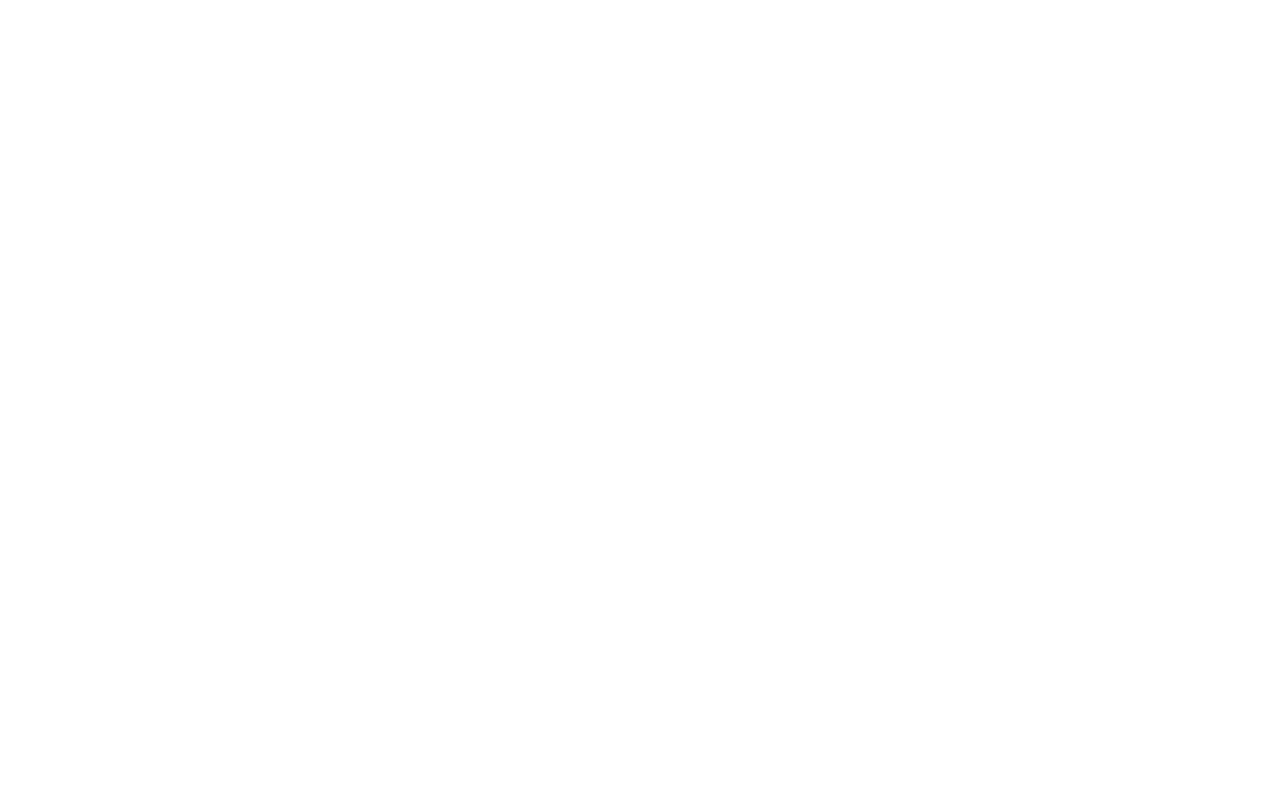
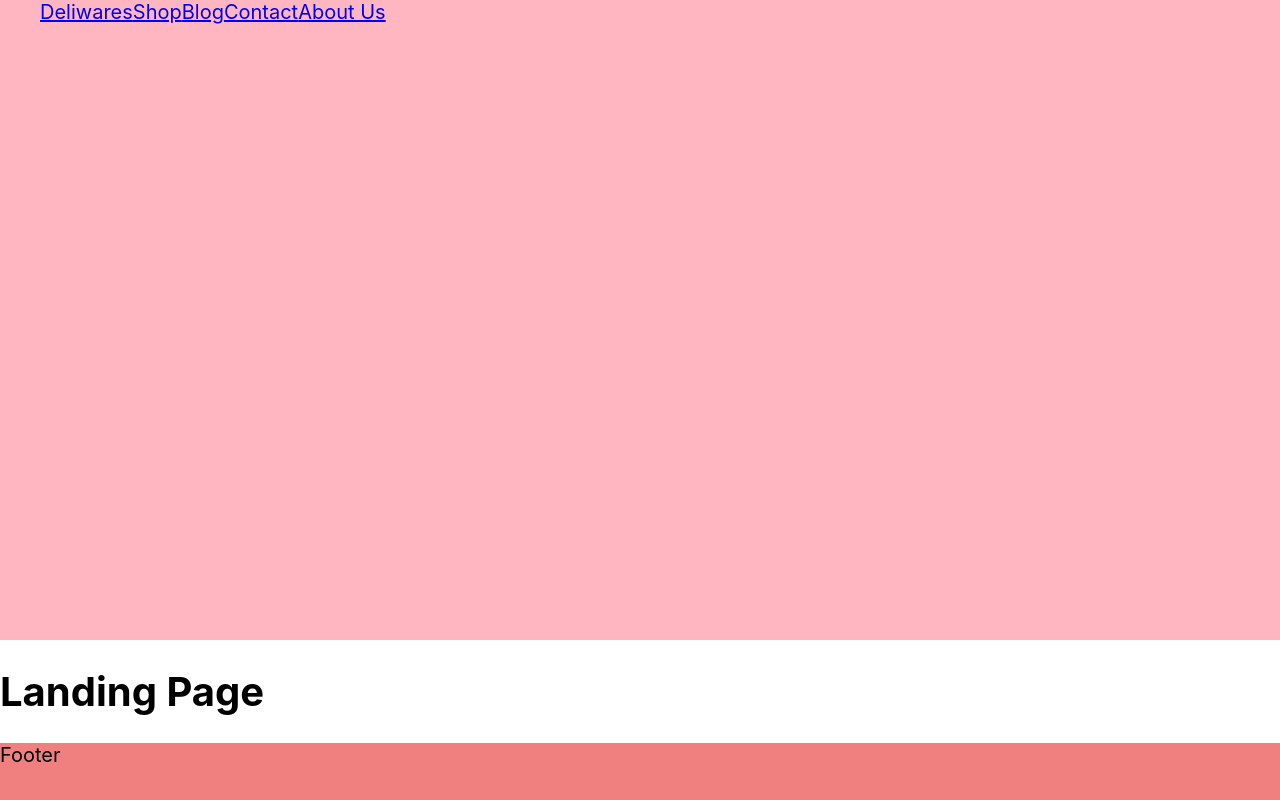
Before and after one commit to hamid-shamsian/deliwares, a React (Create React App) app: page / in a window 1280 px wide. Shown: the top 800 px of the page. Built offline with nearby package versions, Linux system fonts and the light colour scheme.

Commit message:
Initial Layouts.

```diff
--- a/src/App.css
+++ b/src/App.css
@@ -1,38 +1,27 @@
-.App {
-  text-align: center;
+html {
+   font-size: 62.5%;
 }
 
-.App-logo {
-  height: 40vmin;
-  pointer-events: none;
+body {
+   box-sizing: border-box;
+   font-size: 2rem;
 }
 
-@media (prefers-reduced-motion: no-preference) {
-  .App-logo {
-    animation: App-logo-spin infinite 20s linear;
-  }
+.header {
+   height: 80vh;
+   width: 100%;
+   background: lightpink;
 }
 
-.App-header {
-  background-color: #282c34;
-  min-height: 100vh;
-  display: flex;
-  flex-direction: column;
-  align-items: center;
-  justify-content: center;
-  font-size: calc(10px + 2vmin);
-  color: white;
+.header__nav {
+   list-style: none;
+   margin: 0;
+   /* padding-left: 0; */
+   display: flex;
 }
 
-.App-link {
-  color: #61dafb;
+.footer {
+   height: 50vh;
+   width: 100%;
+   background: lightcoral;
 }
-
-@keyframes App-logo-spin {
-  from {
-    transform: rotate(0deg);
-  }
-  to {
-    transform: rotate(360deg);
-  }
-}
--- a/src/App.js
+++ b/src/App.js
@@ -1,7 +1,26 @@
+import { BrowserRouter, Routes, Route } from "react-router-dom";
+import Layout from "./Components/Layouts/Layout";
+import LandingPage from "./Components/Pages/LandingPage";
+import Shop from "./Components/Pages/Shop";
+import Blog from "./Components/Pages/Blog";
+import Contact from "./Components/Pages/Contact";
+import About from "./Components/Pages/About";
 import "./App.css";
 
 function App() {
-   return <div className='App'></div>;
+   return (
+      <BrowserRouter>
+         <Routes>
+            <Route path='/' element={<Layout />}>
+               <Route index element={<LandingPage />} />
+               <Route path='shop' element={<Shop />} />
+               <Route path='blog' element={<Blog />} />
+               <Route path='contact' element={<Contact />} />
+               <Route path='about' element={<About />} />
+            </Route>
+         </Routes>
+      </BrowserRouter>
+   );
 }
 
 export default App;
--- /dev/null
+++ b/src/Components/Layouts/Footer.jsx
@@ -0,0 +1,5 @@
+const Footer = () => {
+   return <footer className='footer'>Footer</footer>;
+};
+
+export default Footer;
--- /dev/null
+++ b/src/Components/Layouts/Header.jsx
@@ -0,0 +1,29 @@
+import { Link } from "react-router-dom";
+
+const Header = () => {
+   return (
+      <header className='header'>
+         <nav className=''>
+            <ul className='header__nav'>
+               <li>
+                  <Link to='/'>Deliwares</Link>
+               </li>
+               <li>
+                  <Link to='/shop'>Shop</Link>
+               </li>
+               <li>
+                  <Link to='/blog'>Blog</Link>
+               </li>
+               <li>
+                  <Link to='/contact'>Contact</Link>
+               </li>
+               <li>
+                  <Link to='/about'>About Us</Link>
+               </li>
+            </ul>
+         </nav>
+      </header>
+   );
+};
+
+export default Header;
--- /dev/null
+++ b/src/Components/Layouts/Layout.jsx
@@ -0,0 +1,16 @@
+import { Fragment } from "react";
+import { Outlet } from "react-router-dom";
+import Header from "./Header";
+import Footer from "./Footer";
+
+const Layout = () => {
+   return (
+      <Fragment>
+         <Header />
+         <Outlet />
+         <Footer />
+      </Fragment>
+   );
+};
+
+export default Layout;
--- /dev/null
+++ b/src/Components/Pages/About.jsx
@@ -0,0 +1,5 @@
+const About = () => {
+   return <h1>About Us</h1>;
+};
+
+export default About;
--- /dev/null
+++ b/src/Components/Pages/Blog.jsx
@@ -0,0 +1,5 @@
+const Blog = () => {
+   return <h1>Blog</h1>;
+};
+
+export default Blog;
--- /dev/null
+++ b/src/Components/Pages/Contact.jsx
@@ -0,0 +1,5 @@
+const Contact = () => {
+   return <h1>Contact</h1>;
+};
+
+export default Contact;
--- /dev/null
+++ b/src/Components/Pages/LandingPage.jsx
@@ -0,0 +1,9 @@
+const LandingPage = () => {
+   return (
+      <div className='landing-page'>
+         <h1>Landing Page</h1>
+      </div>
+   );
+};
+
+export default LandingPage;
--- /dev/null
+++ b/src/Components/Pages/Shop.jsx
@@ -0,0 +1,5 @@
+const Shop = () => {
+   return <h1>Shop</h1>;
+};
+
+export default Shop;
```
